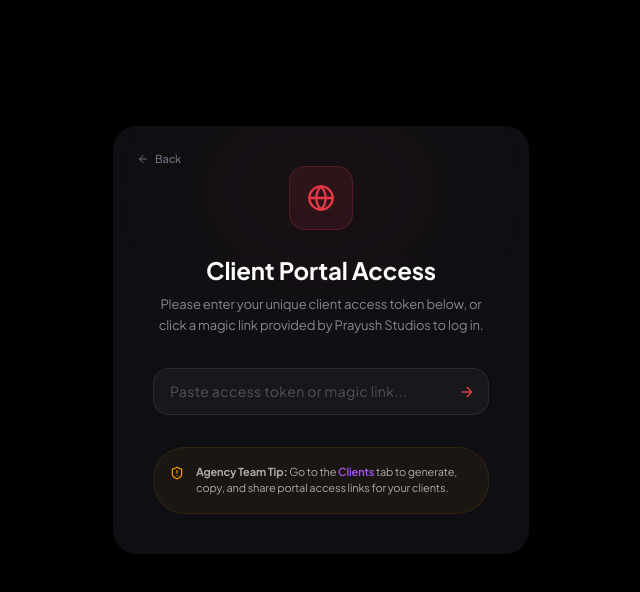
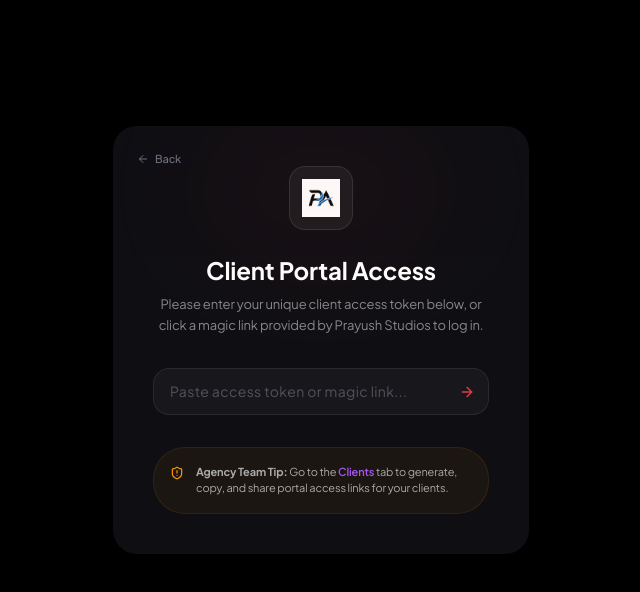
Before and after one commit to RishitPradhan/PrayushMangement, a Next.js app: page /portal in a window 1280 px wide. Shown: the top 592 px of the page, without its empty margins (319-959 px from the left). Built offline with nearby package versions, Linux system fonts and the light colour scheme.

Commit message:
style: Integrate official logo on Client Portal dashboard and access gateway

```diff
--- a/src/app/portal/page.tsx
+++ b/src/app/portal/page.tsx
@@ -42,9 +42,9 @@
         {/* Glow */}
         <div className="absolute top-0 left-1/2 -translate-x-1/2 w-64 h-32 bg-[#e63946] opacity-[0.06] rounded-full blur-3xl pointer-events-none" />
 
-        {/* Icon */}
-        <div className="w-16 h-16 rounded-2xl bg-[rgba(230,57,70,0.1)] border border-[rgba(230,57,70,0.2)] flex items-center justify-center mx-auto mb-6 text-[#e63946]">
-          <Globe size={28} />
+        {/* Logo Icon */}
+        <div className="w-16 h-16 rounded-2xl bg-white/5 border border-white/10 p-3 flex items-center justify-center mx-auto mb-6">
+          <img src="/logo.png" alt="Prayush Studios Logo" className="w-full h-full object-contain" />
         </div>
 
         <h1 className="text-2xl font-bold text-white mb-2">Client Portal Access</h1>
--- a/src/components/portal/ClientPortalDashboard.tsx
+++ b/src/components/portal/ClientPortalDashboard.tsx
@@ -226,6 +226,10 @@
 
         {/* Header */}
         <header className="flex flex-col md:flex-row items-start md:items-center justify-between gap-6 pb-8 border-b border-[rgba(255,255,255,0.04)]">
+          <div className="flex items-center gap-4">
+            <div className="w-12 h-12 rounded-xl bg-white/5 border border-white/10 p-2 flex items-center justify-center flex-shrink-0">
+              <img src="/logo.png" alt="Prayush Studios Logo" className="w-full h-full object-contain" />
+            </div>
             <div className="space-y-1">
               <div className="flex items-center gap-2 text-xs font-black tracking-widest text-[#a855f7] uppercase">
                 <Sparkles size={12} /> Prayush Studios Hub
@@ -234,6 +238,7 @@
                 Welcome, {data.client.name.split(' ')[0]}
               </h1>
               <p className="text-gray-400 text-sm">{data.client.company} Portal</p>
+            </div>
           </div>
 
           <div className="flex flex-wrap items-center gap-3 w-full md:w-auto">
```
Lines whose indentation alone changed are shown as unchanged.
